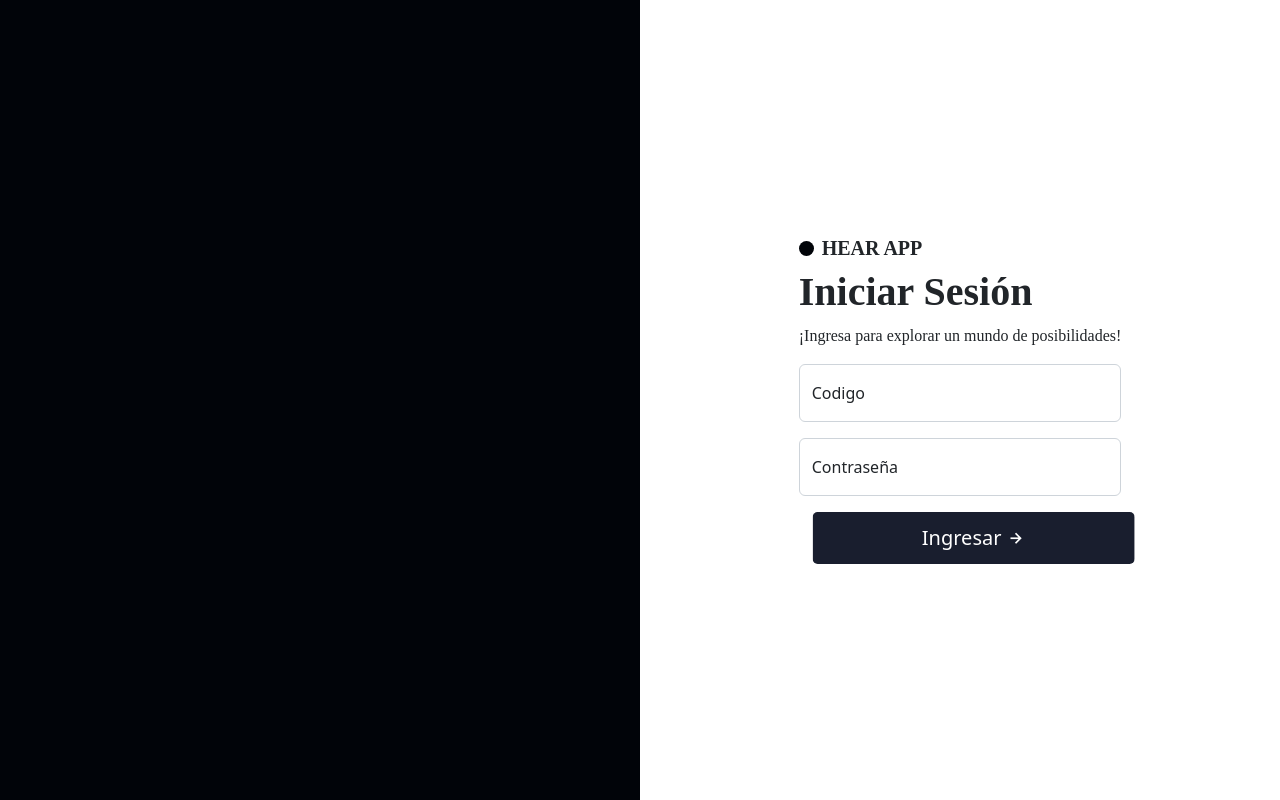
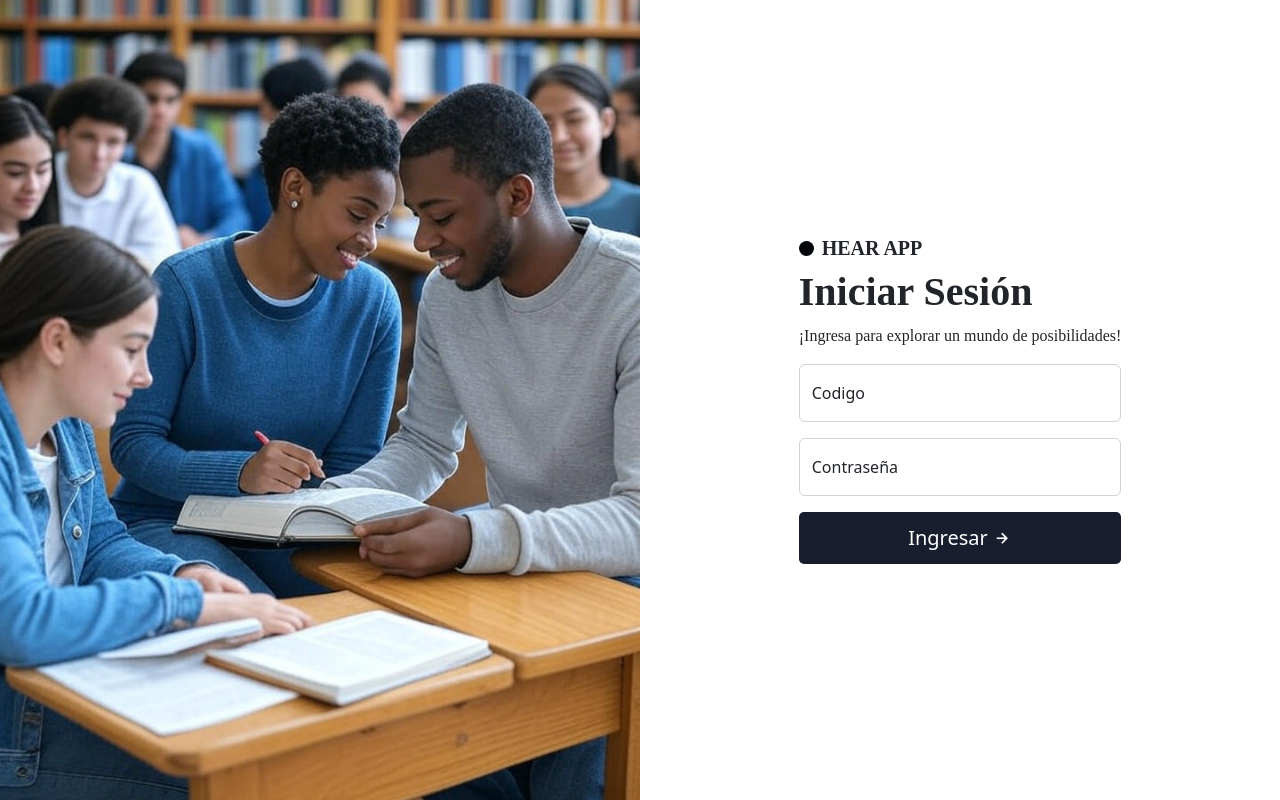
Before and after one commit to RENACYT-UCV/HearApp, a Flask app: page /login in a window 1280 px wide. Run offline with Flask 3, Linux system fonts and the light colour scheme; some libraries are stand-ins or nearby versions.

Commit message:
style: improve login page styling

```diff
--- a/HEAR_APP/src/static/css/login.css
+++ b/HEAR_APP/src/static/css/login.css
@@ -27,11 +27,14 @@
 }
 
 .block_1 {
-  background: var(--color-primario);
+  background: url(../img/fondo.webp) no-repeat;
+  background-size: cover;
 }
+
 .block_2{
   background: var(--color-cuarto);
 }
+
 .circle {
   display: inline-block;
   width: 15px;
@@ -50,7 +53,6 @@
 
 .font_2 {
   font-family: "Merriweather", serif;
-
   font-style: normal;
 }
 
@@ -94,7 +96,6 @@
   color: #fff;
   text-decoration: none;
   border-radius: 5px;
-  animation: float 3s infinite; /* Animación de movimiento */
 }
 .btn-float:hover{
   background-color: var(--color-terciario);
```
